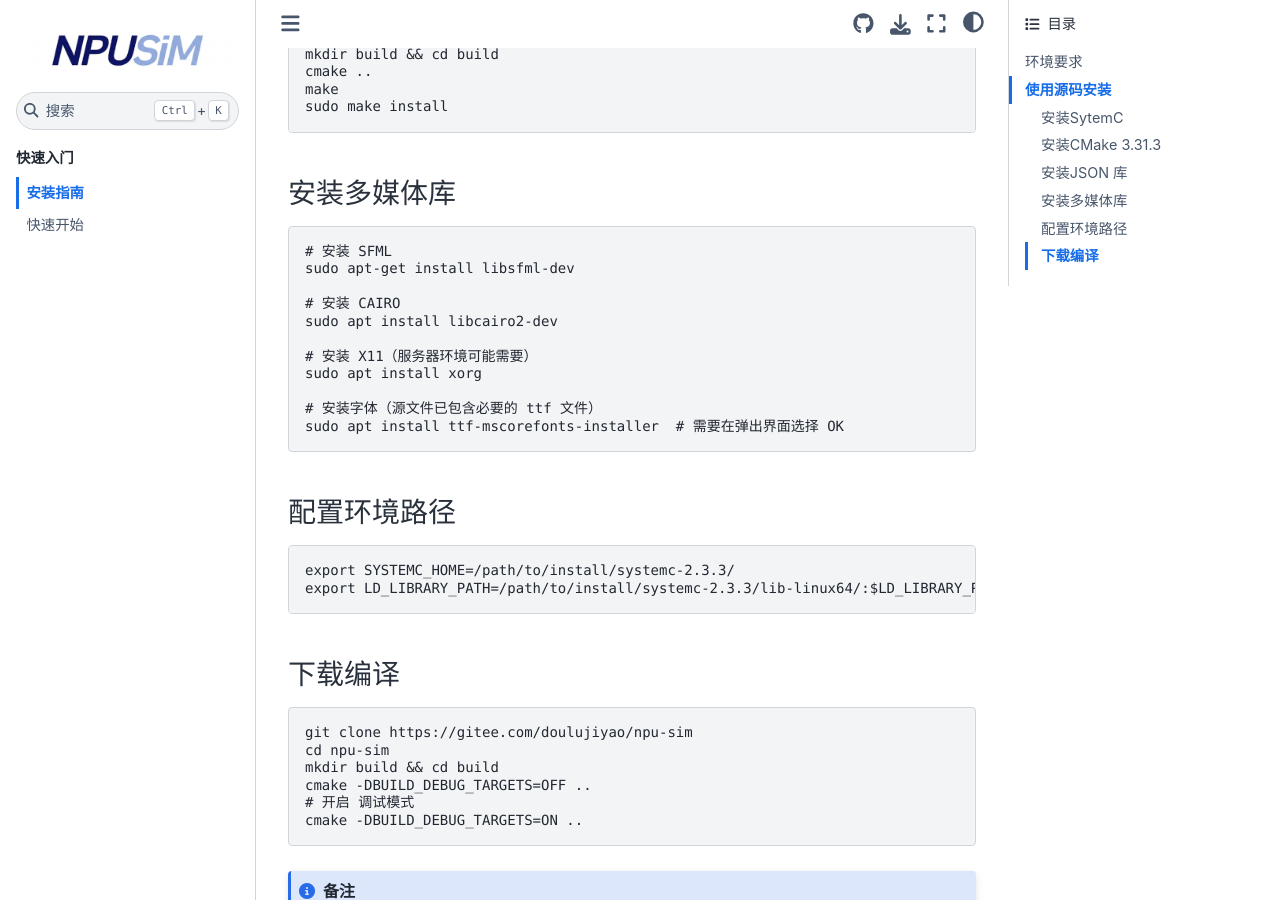
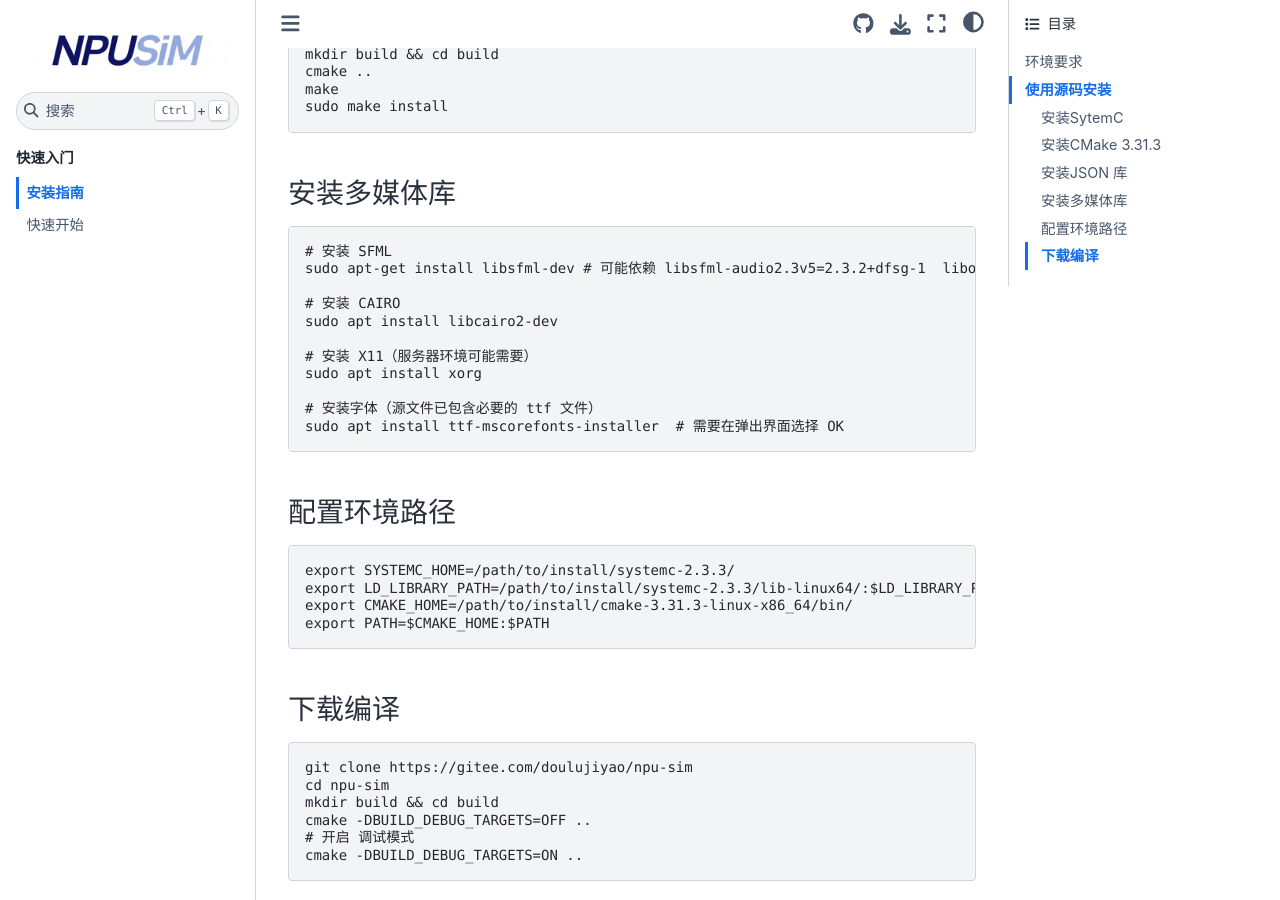
Before and after one commit to doulujiyao12/npu-sim, a Sphinx documentation site: the page built from doc/source/getting_started/installation.rst, in a window 1280 px wide and 900 px high, scrolled down 1090 px. Built offline with Sphinx 7.4.7 and the Sphinx Book theme 1.1.4, drawn with Linux system fonts in a browser that asks for light colours.

Commit message:
refine the doc
Signed-off-by: fengerhu1 <2748250768@qq.com>

```diff
--- a/doc/source/getting_started/installation.rst
+++ b/doc/source/getting_started/installation.rst
@@ -61,7 +61,7 @@ NPU-SMI 是一个用SystemC库写的轻量级众核仿真器，可灵活适配
 .. code-block:: console
 
     # 安装 SFML
-    sudo apt-get install libsfml-dev
+    sudo apt-get install libsfml-dev # 可能依赖 libsfml-audio2.3v5=2.3.2+dfsg-1  libopenal1 libopenal-data=1:1.16.0-3
 
     # 安装 CAIRO
     sudo apt install libcairo2-dev
@@ -78,6 +78,8 @@ NPU-SMI 是一个用SystemC库写的轻量级众核仿真器，可灵活适配
 
     export SYSTEMC_HOME=/path/to/install/systemc-2.3.3/
     export LD_LIBRARY_PATH=/path/to/install/systemc-2.3.3/lib-linux64/:$LD_LIBRARY_PATHs
+    export CMAKE_HOME=/path/to/install/cmake-3.31.3-linux-x86_64/bin/
+    export PATH=$CMAKE_HOME:$PATH
 
 下载编译
 ~~~~~~~~~~~~~
```
